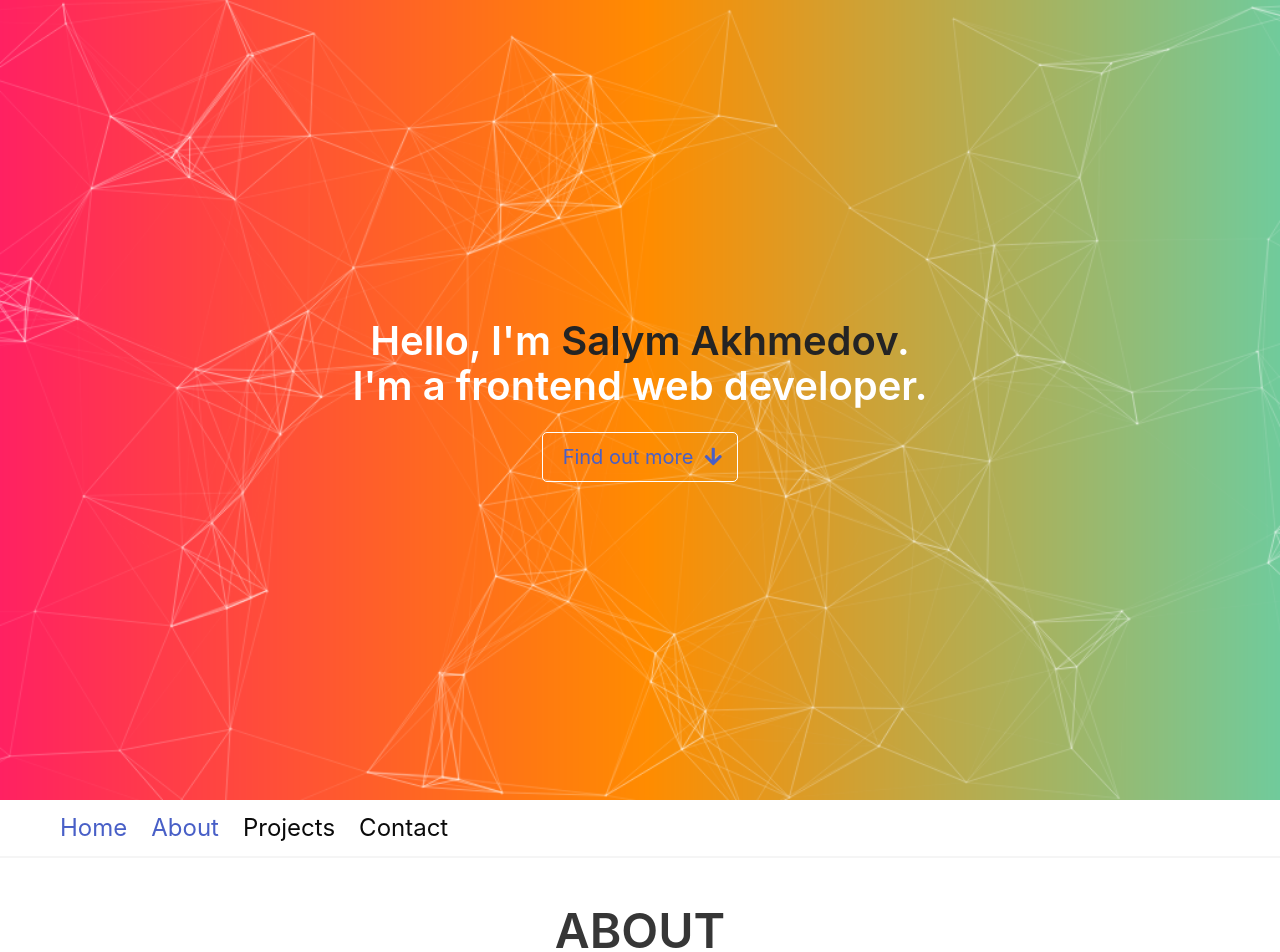
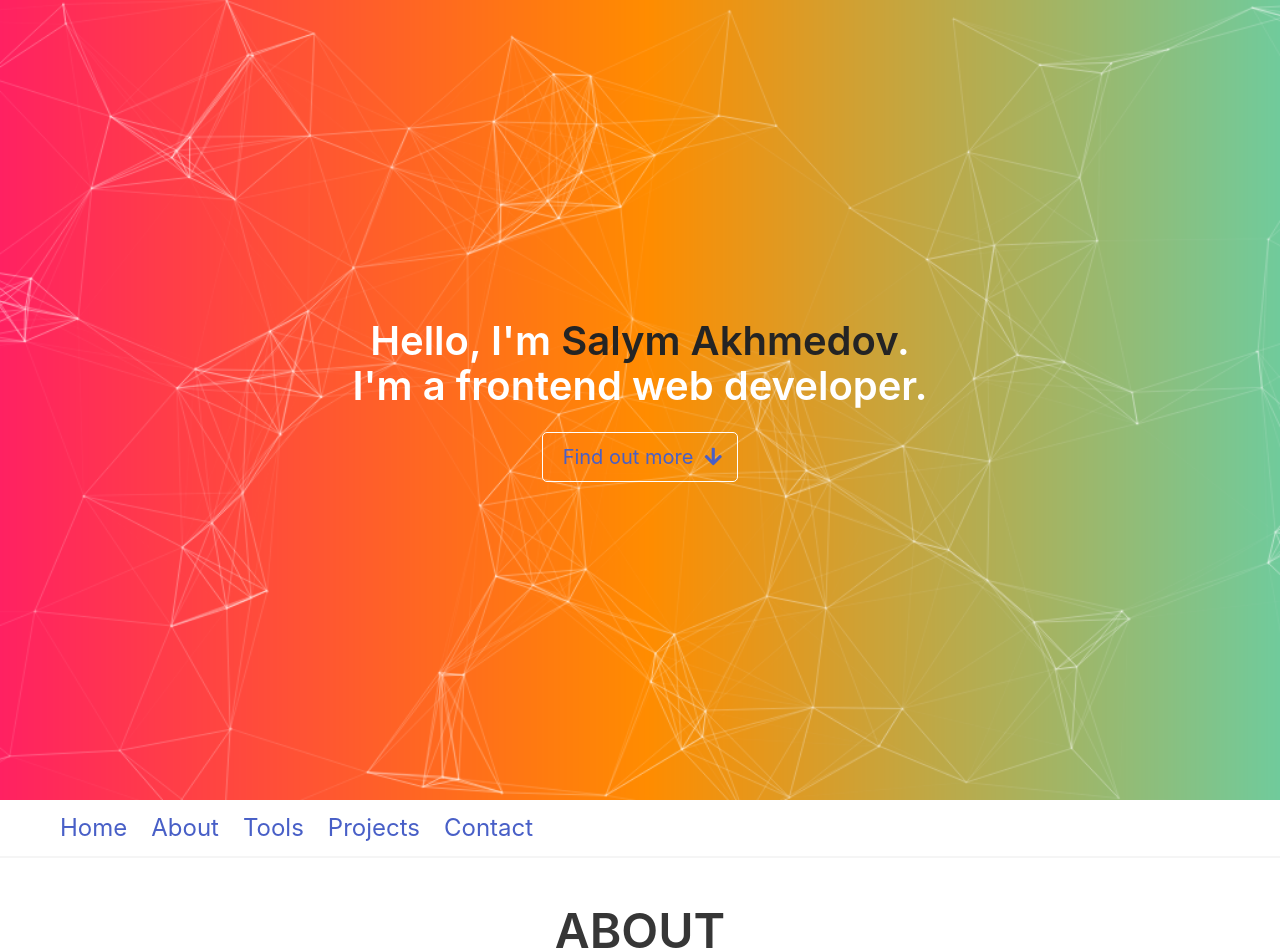
Before and after one commit to salymk/salym-portfolio, a React (Create React App) app: page / in a window 1280 px wide. Shown: the top 952 px of the page. Built offline with nearby package versions, Linux system fonts and the light colour scheme.

Commit message:
Added smooth scroll to skills, contact, projects

```diff
--- a/src/sections/header/Navbar.js
+++ b/src/sections/header/Navbar.js
@@ -27,7 +27,7 @@ const Navbar = () => {
 							spy={true}
 							smooth={true}
 							offset={-100}
-							duration={500}>
+							duration={1000}>
 							Home
 						</Link>
 					</a>
@@ -38,12 +38,43 @@ const Navbar = () => {
 							spy={true}
 							smooth={true}
 							offset={-100}
-							duration={500}>
+							duration={1000}>
 							About
 						</Link>
 					</a>
-					<a className='navbar-item'>Projects</a>
-					<a className='navbar-item'>Contact</a>
+					<a className='navbar-item'>
+						<Link
+							activeClass='active'
+							to='tools'
+							spy={true}
+							smooth={true}
+							offset={-100}
+							duration={1000}>
+							Tools
+						</Link>
+					</a>
+					<a className='navbar-item'>
+						<Link
+							activeClass='active'
+							to='projects'
+							spy={true}
+							smooth={true}
+							offset={-100}
+							duration={1000}>
+							Projects
+						</Link>
+					</a>
+					<a className='navbar-item'>
+						<Link
+							activeClass='active'
+							to='contact'
+							spy={true}
+							smooth={true}
+							offset={-100}
+							duration={1000}>
+							Contact
+						</Link>
+					</a>
 				</div>
 			</div>
 		</nav>
--- a/src/sections/main-content/about/Skills.js
+++ b/src/sections/main-content/about/Skills.js
@@ -4,7 +4,9 @@ import BulmaLogo from '../../../images/bulma-logo.png';
 const Skills = () => {
 	return (
 		<div className='section has-background-primary-light'>
-			<h1 className='title is-1 has-text-centered mt-6 is-uppercase'>Tools</h1>
+			<h1 className='title is-1 has-text-centered mt-6 is-uppercase' id='tools'>
+				Tools
+			</h1>
 
 			<div className='container grid'>
 				<div className='has-text-centered'>
--- a/src/sections/main-content/contact/Contact.js
+++ b/src/sections/main-content/contact/Contact.js
@@ -6,7 +6,9 @@ const Contact = () => {
 			<div className='container'>
 				<div className='columns'>
 					<div className='column'>
-						<h1 className='title is-2 is-uppercase has-text-white has-text-centered'>
+						<h1
+							className='title is-2 is-uppercase has-text-white has-text-centered'
+							id='contact'>
 							Contact
 						</h1>
 						<h2 className='subtitle has-text-white has-text-centered'>
--- a/src/sections/main-content/projects/Projects.js
+++ b/src/sections/main-content/projects/Projects.js
@@ -4,7 +4,9 @@ import Salym2 from '../../../images/mountain-salym.jpg';
 const Projects = () => {
 	return (
 		<div className='section'>
-			<h1 className='title is-1 has-text-centered mt-6 mb-6 is-uppercase'>
+			<h1
+				className='title is-1 has-text-centered mt-6 mb-6 is-uppercase'
+				id='projects'>
 				Projects
 			</h1>
 			<div className='container mt-6 grid-cards grid-gap'>
```
